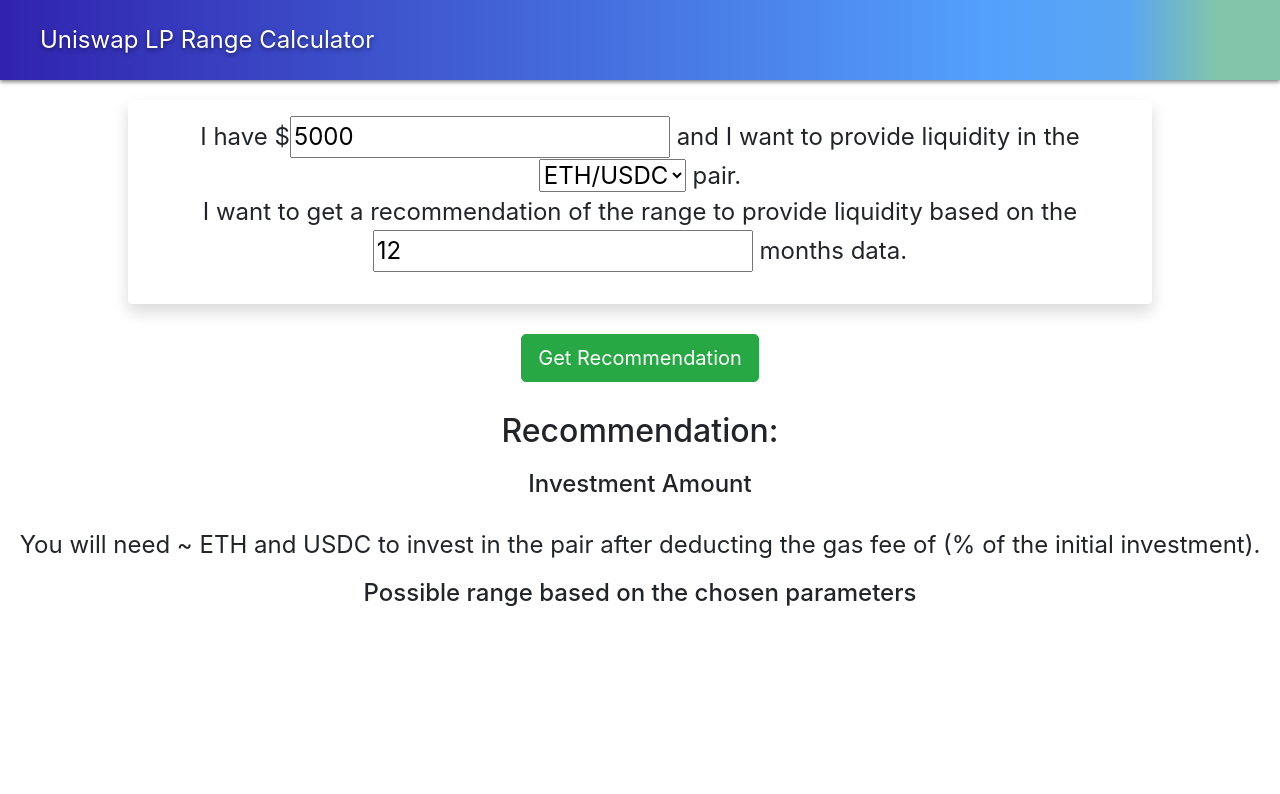
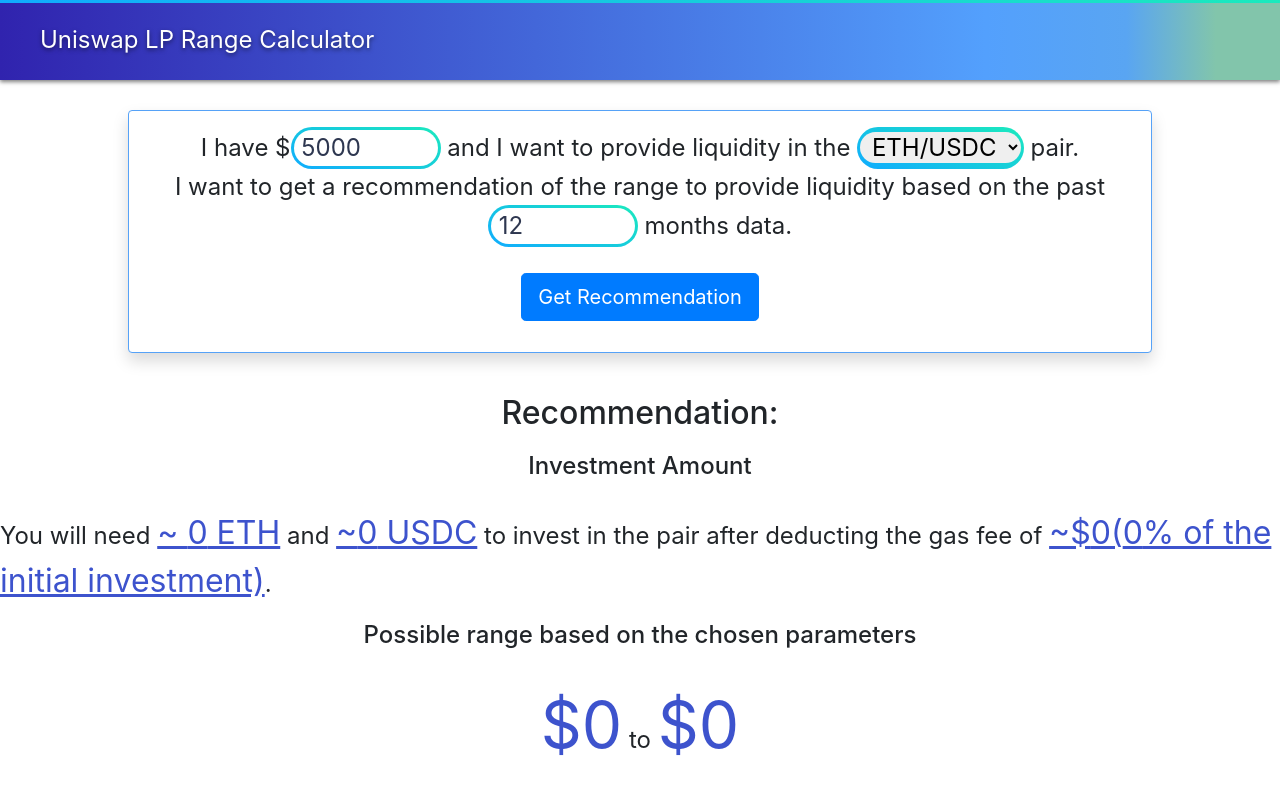
Before and after one commit to Samuel787/lp-calculator, a React (Create React App) app: page / in a window 1280 px wide. Shown: the top 794 px of the page. Built offline with nearby package versions, Linux system fonts and the light colour scheme.

Commit message:
Update UI of application

```diff
--- a/package.json
+++ b/package.json
@@ -11,6 +11,7 @@
     "@testing-library/react": "^11.2.6",
     "@testing-library/user-event": "^12.8.3",
     "materialize-css": "^1.0.0-rc.2",
+    "node-sass": "^4.14.1",
     "react": "^17.0.2",
     "react-dom": "^17.0.2",
     "react-scripts": "4.0.3",
--- a/public/index.html
+++ b/public/index.html
@@ -2,18 +2,23 @@
 <html lang="en">
     <head>
         <meta charset="utf-8" />
-        <link rel="icon" href="%PUBLIC_URL%/favicon.ico" />
+        <link rel="icon" href="%PUBLIC_URL%/favicon.png" />
         <meta name="viewport" content="width=device-width, initial-scale=1" />
         <meta name="theme-color" content="#000000" />
         <meta name="description" content="Uniswap LP Calculator created by NUS FinTech Society" />
         <link rel="apple-touch-icon" href="%PUBLIC_URL%/logo192.png" />
 
+        <!-- Bootstrap -->
         <link
             rel="stylesheet"
             href="https://stackpath.bootstrapcdn.com/bootstrap/4.1.3/css/bootstrap.min.css"
             integrity="sha384-MCw98/SFnGE8fJT3GXwEOngsV7Zt27NXFoaoApmYm81iuXoPkFOJwJ8ERdknLPMO"
             crossorigin="anonymous"
         />
+
+        <!-- Google fonts -->
+        <link rel="preconnect" href="https://fonts.gstatic.com" />
+        <link href="https://fonts.googleapis.com/css2?family=Inter&display=swap" rel="stylesheet" />
 
         <!--
       manifest.json provides metadata used when your web app is installed on a
--- a/src/App.css
+++ b/src/App.css
@@ -32,6 +32,20 @@
     color: white;
 }
 
+/* Remove arrow for number input */
+/* Chrome, Safari, Edge, Opera */
+input::-webkit-outer-spin-button,
+input::-webkit-inner-spin-button {
+    -webkit-appearance: none;
+    margin: 0;
+}
+
+/* Firefox */
+input[type="number"] {
+    -moz-appearance: textfield;
+    width: 120px;
+}
+
 @keyframes App-logo-spin {
     from {
         transform: rotate(0deg);
@@ -41,10 +55,30 @@
     }
 }
 
+html {
+    font-family: -apple-system, BlinkMacSystemFont, "Segoe UI", Roboto, Helvetica, Arial, sans-serif,
+        "Apple Color Emoji", "Segoe UI Emoji", "Segoe UI Symbol";
+    line-height: 1.5;
+    font-size: 1em;
+}
+
 #body {
     display: flex;
     flex-direction: column;
     align-items: center;
+    height: 90%;
+}
+
+#calculatorForm {
+    text-align: center;
+    width: 80%;
+    margin-top: 30px;
+    margin-bottom: 30px !important;
+    border: 1px solid #56a2f7;
+}
+
+a:hover {
+    color: rgba(252, 238, 238, 0.945);
 }
 
 h2,
@@ -53,5 +87,6 @@
 }
 
 #recommendationBtn {
-    margin-bottom: 30px;
+    margin-top: 10px;
+    margin-bottom: 15px;
 }
--- a/src/App.js
+++ b/src/App.js
@@ -10,32 +10,55 @@
     width: 100vw;
 `;
 
-const defaultRangeValue = 30;
-
 class App extends Component {
     constructor() {
         super();
         this.state = {
-            rangeValue1: defaultRangeValue,
-            rangeValue2: defaultRangeValue,
-            rangeValue3: defaultRangeValue,
-            rangeValue4: defaultRangeValue,
+            amount: 5000,
+            numOfMonths: 12,
+            token1: 0,
+            token2: 0,
+            minRange: 0,
+            maxRange: 0,
+            gasFee: 0,
+            gasPercent: 0,
         };
     }
 
-    onRangeChange = (event) => {
-        this.setState({ [event.target.parentNode.id]: parseInt(event.target.ariaValueNow) });
+    componentDidMount() {
+        // To insert inital calculation
+        // this.setState({ token1: 1, token2: 1 });
+    }
+
+    onInputChange = (event) => {
+        this.setState({ [event.target.id]: event.target.value });
+    };
+
+    onRecommendationBtnClick = (event) => {
+        console.log("Recommendation Btn Click");
     };
 
     render() {
+        const { amount, numOfMonths } = this.state;
         return (
             <AppWrapper>
                 <NavBar />
                 <div id="body">
-                    <CalculatorForm onRangeChange={this.onRangeChange} />
-                    <button type="button" id="recommendationBtn" class="btn btn-success btn-lg">
-                        Get Recommendation
-                    </button>
+                    <div id="calculatorForm" className="shadow p-3 mb-5 bg-white rounded">
+                        <CalculatorForm
+                            onInputChange={this.onInputChange}
+                            amount={amount}
+                            numOfMonths={numOfMonths}
+                        />
+                        <button
+                            type="button"
+                            id="recommendationBtn"
+                            class="btn btn-primary btn-lg"
+                            onClick={this.onRecommendationBtnClick}
+                        >
+                            Get Recommendation
+                        </button>
+                    </div>
                     <ResultArea {...this.state} />
                 </div>
             </AppWrapper>
--- a/src/Components/calculator-form/calculatorForm.css
+++ /dev/null
@@ -1,6 +0,0 @@
-#calculatorForm {
-    text-align: center;
-    width: 80%;
-    margin-top: 20px;
-    margin-bottom: 30px !important;
-}
--- a/src/Components/calculator-form/calculatorForm.js
+++ b/src/Components/calculator-form/calculatorForm.js
@@ -1,20 +1,29 @@
 import React from "react";
-import CustomInput from "../customInput/customInput";
-import "./calculatorForm.css";
+import CustomInput from "../custom-input/customInput";
+import PairDropdown from "../pair-dropdown/pairDropdown";
 
 const CalculatorForm = (props) => {
     return (
-        <div id="calculatorForm" className="shadow p-3 mb-5 bg-white rounded">
-            <p>
-                I have $<CustomInput id="amount" type="number" value="5000" /> and I want to provide
-                liquidity in the
-                <select id="pair">
-                    <option value="ETH/USDC">ETH/USDC</option>
-                </select>{" "}
-                pair. <br />I want to get a recommendation of the range to provide liquidity based
-                on the <CustomInput id="numOfMonths" type="number" value="12" /> months data.
-            </p>
-        </div>
+        <p>
+            I have $
+            <CustomInput
+                id="amount"
+                type="number"
+                value={props.amount}
+                onInputChange={props.onInputChange}
+                placeholder="Amount"
+            />{" "}
+            and I want to provide liquidity in the <PairDropdown /> pair. <br />I want to get a
+            recommendation of the range to provide liquidity based on the past{" "}
+            <CustomInput
+                id="numOfMonths"
+                type="number"
+                value={props.numOfMonths}
+                onInputChange={props.onInputChange}
+                placeholder="Months"
+            />{" "}
+            months data.
+        </p>
     );
 };
 
--- /dev/null
+++ b/src/Components/custom-input/customInput.js
@@ -0,0 +1,19 @@
+import React from "react";
+import "./customInput.scss";
+
+const CustomInput = (props) => {
+    return (
+        <span class="input">
+            <input
+                type={props.type}
+                id={props.id}
+                value={props.value}
+                onChange={props.onInputChange}
+                placeholder={props.placeholder}
+            />
+            <span></span>
+        </span>
+    );
+};
+
+export default CustomInput;
--- /dev/null
+++ b/src/Components/custom-input/customInput.scss
@@ -0,0 +1,86 @@
+.input {
+    // needs to be relative so the :focus span is positioned correctly
+    position: relative;
+
+    // bigger font size for demo purposes
+    font-size: 1em;
+
+    // the border gradient
+    background: linear-gradient(21deg, #10abff, #1beabd);
+
+    // the width of the input border
+    padding: 3px;
+
+    // we want inline fields by default
+    display: inline-block;
+
+    // we want rounded corners no matter the size of the field
+    border-radius: 9999em;
+
+    // style of the actual input field
+    *:not(span) {
+        position: relative;
+        display: inherit;
+        border-radius: inherit;
+        margin: 0;
+        border: none;
+        outline: none;
+        padding: 0 0.325em;
+        z-index: 1; // needs to be above the :focus span
+
+        // summon fancy shadow styles when focussed
+        &:focus + span {
+            opacity: 1;
+            transform: scale(1);
+        }
+    }
+
+    // we don't animate box-shadow directly as that can't be done on the GPU, only animate opacity and transform for high performance animations.
+    span {
+        transform: scale(0.993, 0.94); // scale it down just a little bit
+        transition: transform 0.5s, opacity 0.25s;
+        opacity: 0; // is hidden by default
+
+        position: absolute;
+        z-index: 0; // needs to be below the field (would block input otherwise)
+        margin: 4px; // a bit bigger than .input padding, this prevents background color pixels shining through
+        left: 0;
+        top: 0;
+        right: 0;
+        bottom: 0;
+        border-radius: inherit;
+        pointer-events: none; // this allows the user to click through this element, as the shadow is rather wide it might overlap with other fields and we don't want to block those.
+
+        // fancy shadow styles
+        box-shadow: inset 0 0 0 3px #fff, 0 0 0 4px #fff, 3px -3px 30px #1beabd,
+            -3px 3px 30px #10abff;
+    }
+}
+
+html {
+    font-family: -apple-system, BlinkMacSystemFont, "Segoe UI", Roboto, Helvetica, Arial, sans-serif,
+        "Apple Color Emoji", "Segoe UI Emoji", "Segoe UI Symbol";
+    line-height: 1.5;
+    font-size: 1em;
+}
+
+input {
+    font-family: inherit;
+    line-height: inherit;
+    color: #2e3750;
+    min-width: 6em;
+}
+
+::placeholder {
+    color: #cbd0d5;
+}
+
+html::after {
+    content: "";
+    background: linear-gradient(21deg, #10abff, #1beabd);
+    height: 3px;
+    width: 100%;
+    position: absolute;
+    left: 0;
+    top: 0;
+}
--- a/src/Components/customInput/customInput.js
+++ /dev/null
@@ -1,8 +0,0 @@
-import React from "react";
-
-const CustomInput = (props) => {
-    console.log("test");
-    return <input type={props.type} id={props.id} className="customInput" value={props.value} />;
-};
-
-export default CustomInput;
--- /dev/null
+++ b/src/Components/pair-dropdown/pairDropdown.js
@@ -0,0 +1,14 @@
+import React from "react";
+
+const PairDropdown = () => {
+    return (
+        <span class="input">
+            <select id="pair">
+                <option value="ETH/USDC">ETH/USDC</option>
+            </select>
+            <span></span>
+        </span>
+    );
+};
+
+export default PairDropdown;
--- a/src/Components/result-area/resultArea.css
+++ b/src/Components/result-area/resultArea.css
@@ -12,3 +12,14 @@
 p {
     font-size: x-large;
 }
+
+.investAmt {
+    font-size: 32px;
+    color: #3d53cd;
+    text-decoration: underline;
+}
+
+.rangeValue {
+    font-size: 64px;
+    color: #3d53cd;
+}
--- a/src/Components/result-area/resultArea.js
+++ b/src/Components/result-area/resultArea.js
@@ -8,12 +8,19 @@
             <h2>Recommendation:</h2>
             <h4>Investment Amount</h4>
             <p>
-                You will need ~ {props.ethNum} ETH and {props.usdc} USDC to invest in the pair after
-                deducting the gas fee of {props.gasFee}({props.gasPercent}% of the initial
-                investment).
+                You will need <span className="investAmt">~ {props.token1} ETH</span> and{" "}
+                <span className="investAmt">~{props.token2} USDC</span> to invest in the pair after
+                deducting the gas fee of{" "}
+                <span className="investAmt">
+                    ~${props.gasFee}({props.gasPercent}% of the initial investment)
+                </span>
+                .
             </p>
             <h4>Possible range based on the chosen parameters</h4>
-            <p>{props.range}</p>
+            <p>
+                <span className="rangeValue">${props.minRange}</span> to{" "}
+                <span className="rangeValue">${props.maxRange}</span>
+            </p>
         </div>
     );
 };
```
Also changed, not shown: public/favicon.png (added), 1 other file (tests, documents, lock files or other folders).
